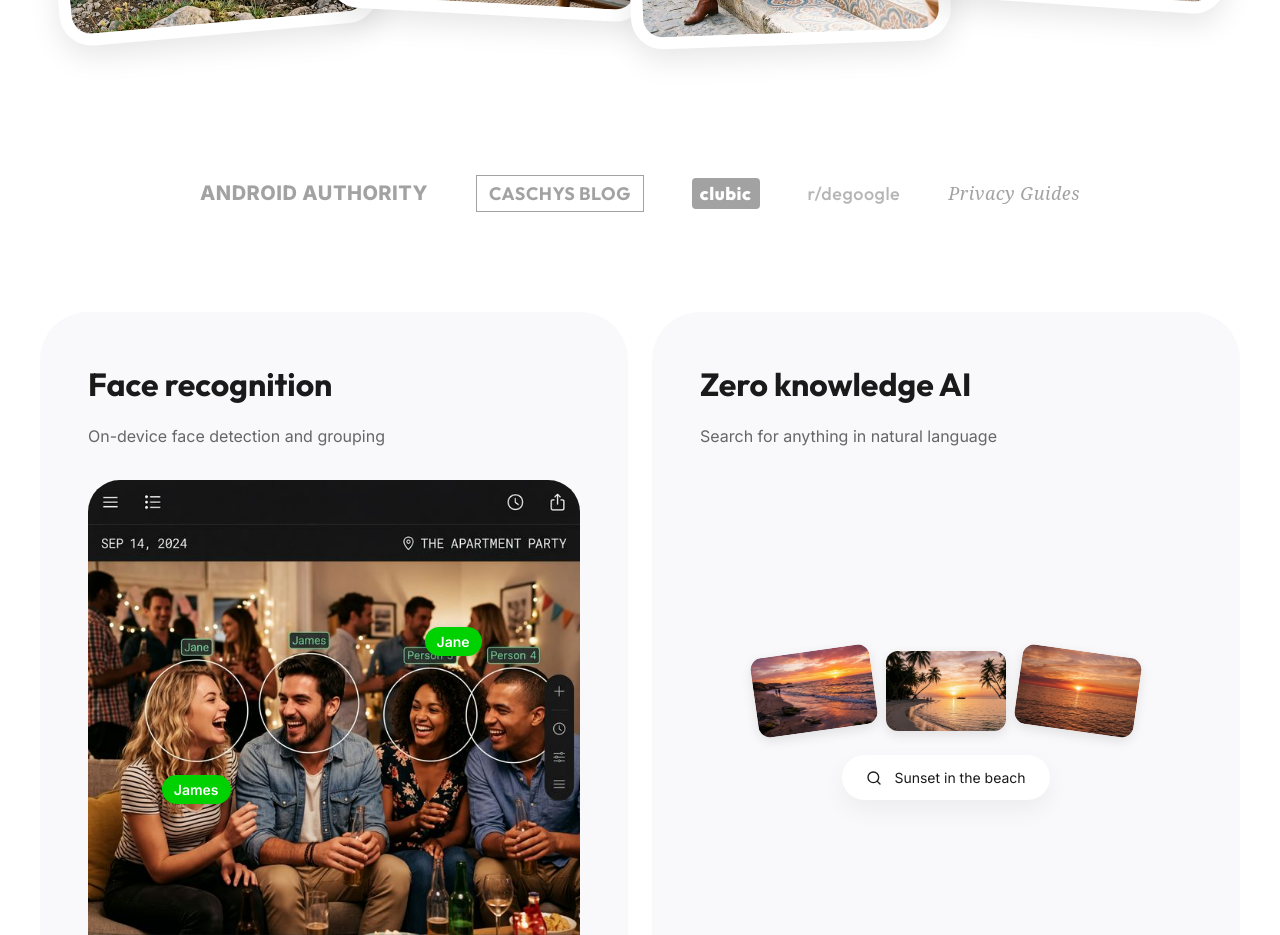
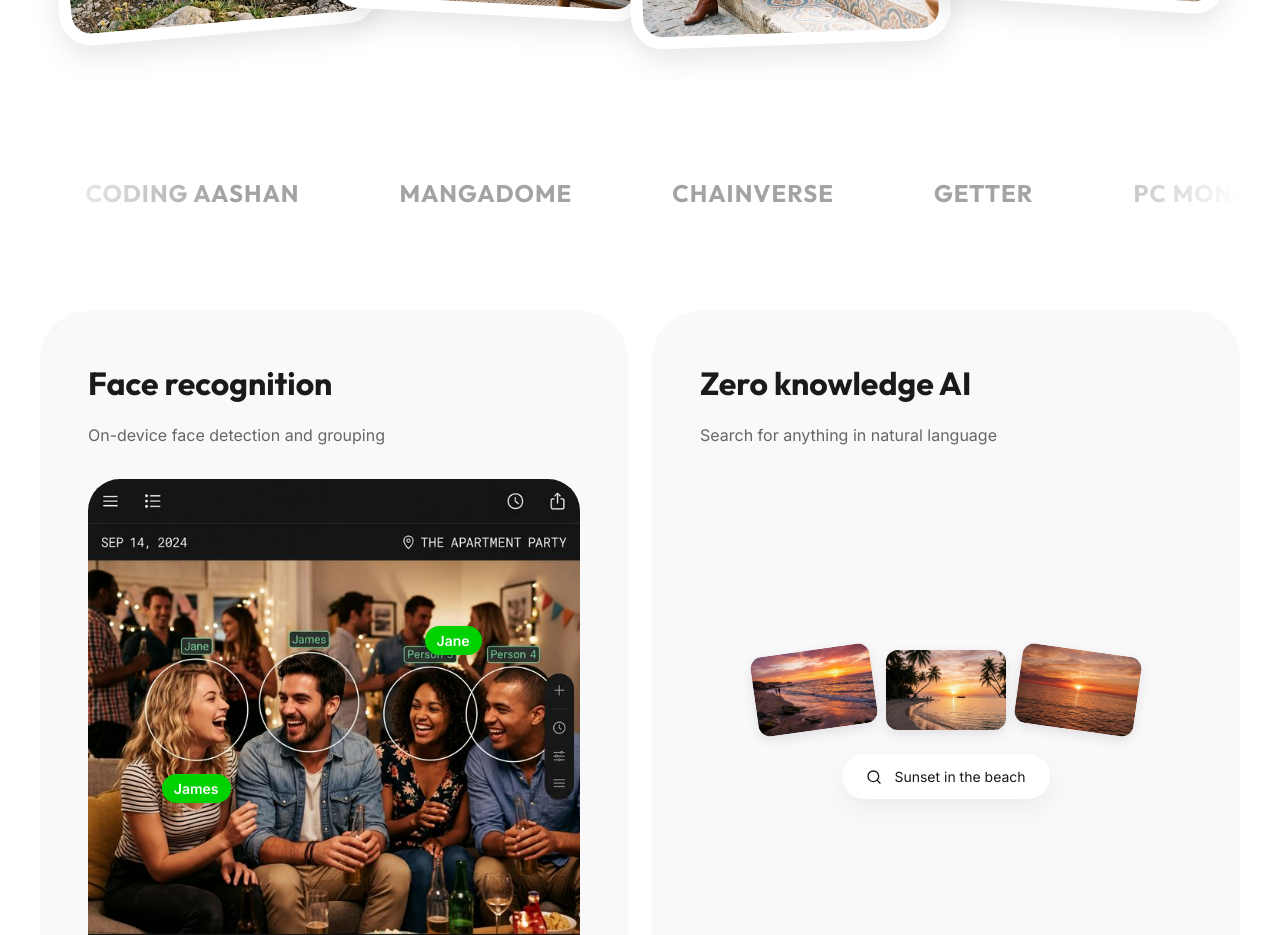
Before and after one commit to shamveelp/Savety, a React (Vite) app in the folder frontend/: page / in a window 1280 px wide. Shown: the part 960-1895 px from the top of the page. Built offline with nearby package versions, Linux system fonts and the light colour scheme.

Commit message:
feat(links) - homepage moving links have been updated

```diff
--- a/frontend/src/App.css
+++ b/frontend/src/App.css
@@ -168,32 +168,67 @@
   }
 }
 
-/* Brand Logos Styles */
-.brand-logos {
-  display: flex;
-  justify-content: center;
-  align-items: center;
-  gap: 48px;
+/* Brand Ticker Styles */
+.brand-ticker {
+  width: 100%;
+  overflow: hidden;
   padding: 40px 0;
-  opacity: 0.6;
-  filter: grayscale(1);
-  width: 100%;
-  flex-wrap: wrap;
+  white-space: nowrap;
+  position: relative;
+  /* Faded edges */
+  mask-image: linear-gradient(
+    to right,
+    rgba(0, 0, 0, 0) 0%,
+    rgb(0, 0, 0) 15%,
+    rgb(0, 0, 0) 85%,
+    rgba(0, 0, 0, 0) 100%
+  );
+  -webkit-mask-image: linear-gradient(
+    to right,
+    rgba(0, 0, 0, 0) 0%,
+    rgb(0, 0, 0) 15%,
+    rgb(0, 0, 0) 85%,
+    rgba(0, 0, 0, 0) 100%
+  );
 }
 
-.brand-logo {
+.ticker-track {
+  display: flex;
+  width: max-content;
+  animation: ticker 40s linear infinite;
+}
+
+.ticker-track a {
+  text-decoration: none;
+  display: inline-block;
+  padding: 0 50px;
+}
+
+.ticker-track span {
+  display: inline-block;
   font-family: var(--font-heading);
-  font-size: 18px;
+  font-size: 24px;
   font-weight: 700;
   color: var(--text-muted);
-  letter-spacing: 0.5px;
+  opacity: 0.6;
+  text-transform: uppercase;
+  letter-spacing: 1px;
+  transition: opacity 0.2s, color 0.2s;
 }
 
-.brand-logo.android { font-family: 'Inter', sans-serif; font-weight: 800; font-size: 20px; }
-.brand-logo.caschys { text-transform: uppercase; border: 1px solid var(--text-muted); padding: 4px 12px; }
-.brand-logo.clubic { font-weight: 900; background: var(--text-muted); color: #fff; padding: 2px 8px; border-radius: 4px; border: none; }
-.brand-logo.degoogle { opacity: 0.8; font-weight: 500; }
-.brand-logo.privacy { display: flex; align-items: center; gap: 8px; font-weight: 400; font-family: 'serif'; font-style: italic; }
+.ticker-track a:hover span {
+  opacity: 1;
+  color: var(--text-main);
+}
+
+@keyframes ticker {
+  0% { transform: translateX(0); }
+  100% { transform: translateX(-50%); }
+}
+
+.ticker-track:hover {
+  animation-play-state: paused;
+}
 
 /* Feature Grid Styles */
 .features-grid {
--- a/frontend/src/App.tsx
+++ b/frontend/src/App.tsx
@@ -57,12 +57,22 @@ function App() {
           </div>
         </div>
 
-        <div className="brand-logos">
-          <div className="brand-logo android">ANDROID AUTHORITY</div>
-          <div className="brand-logo caschys">CASCHYS BLOG</div>
-          <div className="brand-logo clubic">clubic</div>
-          <div className="brand-logo degoogle">r/degoogle</div>
-          <div className="brand-logo privacy">Privacy Guides</div>
+        <div className="brand-ticker">
+          <div className="ticker-track">
+            <a href="https://shamveelp.xyz" target="_blank" rel="noopener noreferrer"><span>Shamveel P</span></a>
+            <a href="https://www.youtube.com/@CodingAashan" target="_blank" rel="noopener noreferrer"><span>Coding Aashan</span></a>
+            <a href="https://www.instagram.com/mangadome/" target="_blank" rel="noopener noreferrer"><span>MangaDome</span></a>
+            <a href="https://chainverse.shamveelp.xyz/" target="_blank" rel="noopener noreferrer"><span>ChainVerse</span></a>
+            <a href="https://getter.shamveelp.xyz/" target="_blank" rel="noopener noreferrer"><span>Getter</span></a>
+            <a href="https://pc-monarch.shamveelp.xyz/" target="_blank" rel="noopener noreferrer"><span>PC Monarch</span></a>
+            {/* Duplicate for seamless loop */}
+            <a href="https://shamveelp.xyz" target="_blank" rel="noopener noreferrer"><span>Shamveel P</span></a>
+            <a href="https://www.youtube.com/@CodingAashan" target="_blank" rel="noopener noreferrer"><span>Coding Aashan</span></a>
+            <a href="https://www.instagram.com/mangadome/" target="_blank" rel="noopener noreferrer"><span>MangaDome</span></a>
+            <a href="https://chainverse.shamveelp.xyz/" target="_blank" rel="noopener noreferrer"><span>ChainVerse</span></a>
+            <a href="https://getter.shamveelp.xyz/" target="_blank" rel="noopener noreferrer"><span>Getter</span></a>
+            <a href="https://pc-monarch.shamveelp.xyz/" target="_blank" rel="noopener noreferrer"><span>PC Monarch</span></a>
+          </div>
         </div>
 
         <div className="features-grid">
```
